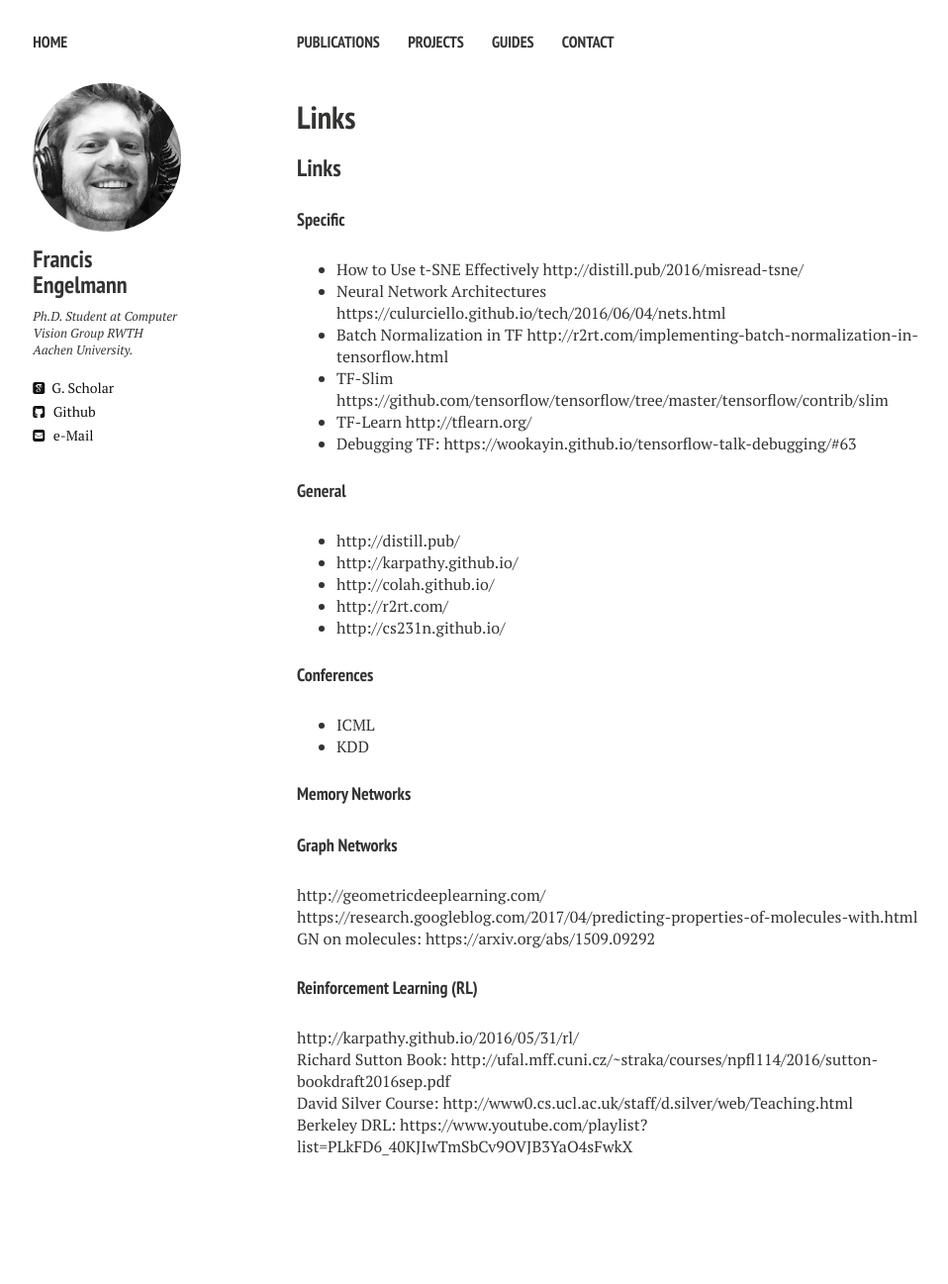
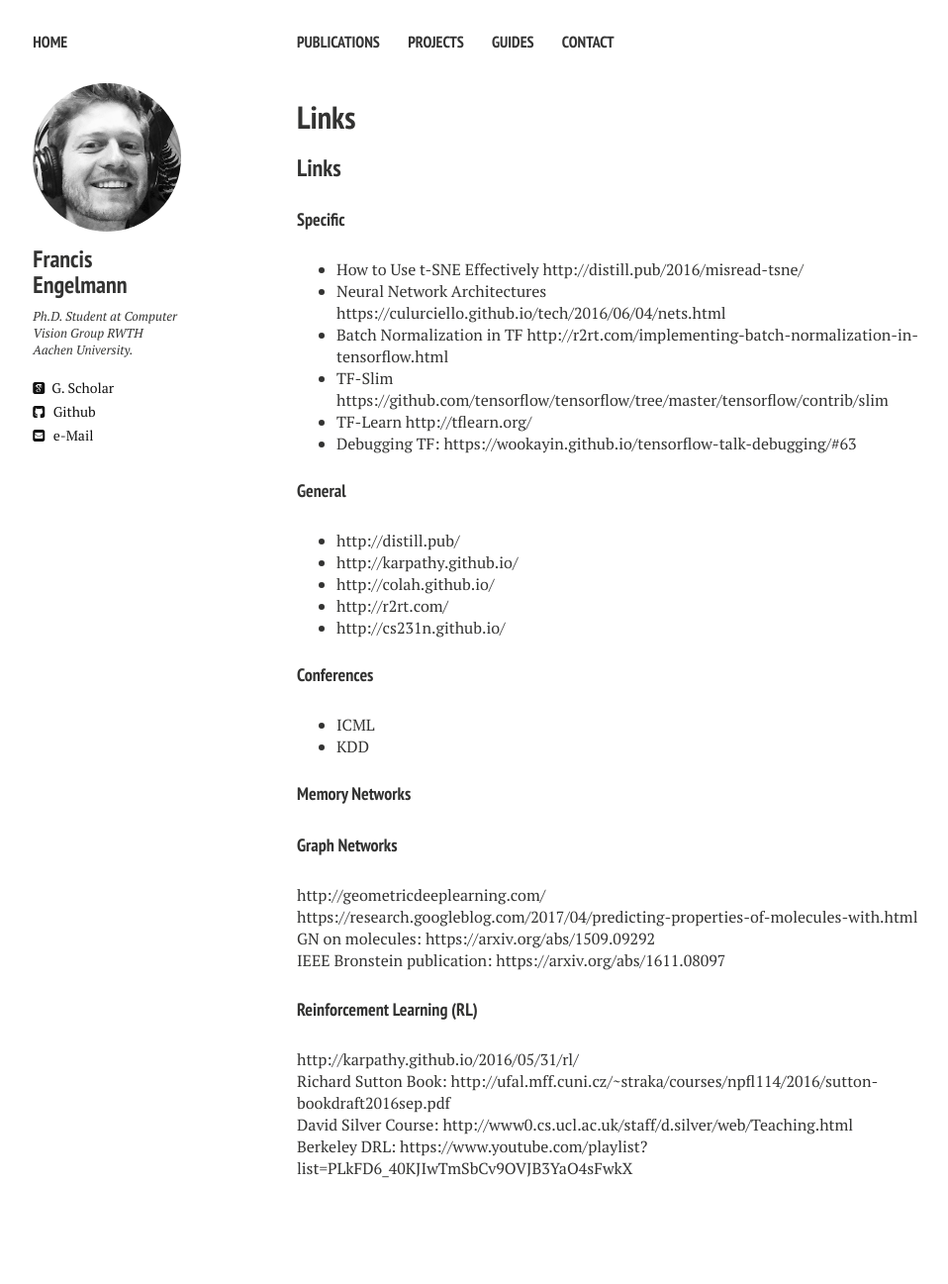
Before and after one commit to francisengelmann/francisengelmann.github.io, a Jekyll site: the page built from links.md, in a window 1280 px wide. Shown: the whole page at 99% size, without its empty margins (20-978 px from the left). Built offline with Jekyll 4.4.1, drawn with Linux system fonts in a browser that asks for light colours; nearby versions of some CDN libraries; our own code applies the rules of GitHub Pages for plain Markdown files; before the commit the page ends 1275 px from its top, so only the background shows below that.

Commit message:
Update links.md

```diff
--- a/links.md
+++ b/links.md
@@ -25,6 +25,7 @@
 http://geometricdeeplearning.com/
 https://research.googleblog.com/2017/04/predicting-properties-of-molecules-with.html
 GN on molecules: https://arxiv.org/abs/1509.09292
+IEEE Bronstein publication: https://arxiv.org/abs/1611.08097
 
 #### Reinforcement Learning (RL)
 http://karpathy.github.io/2016/05/31/rl/
```
